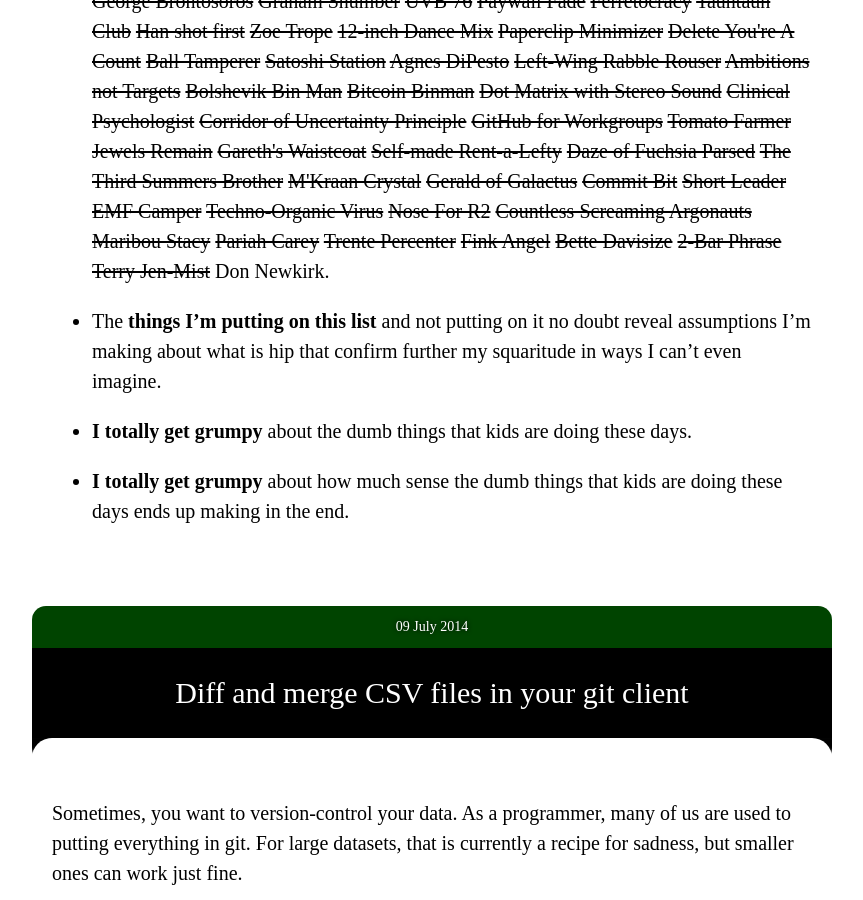
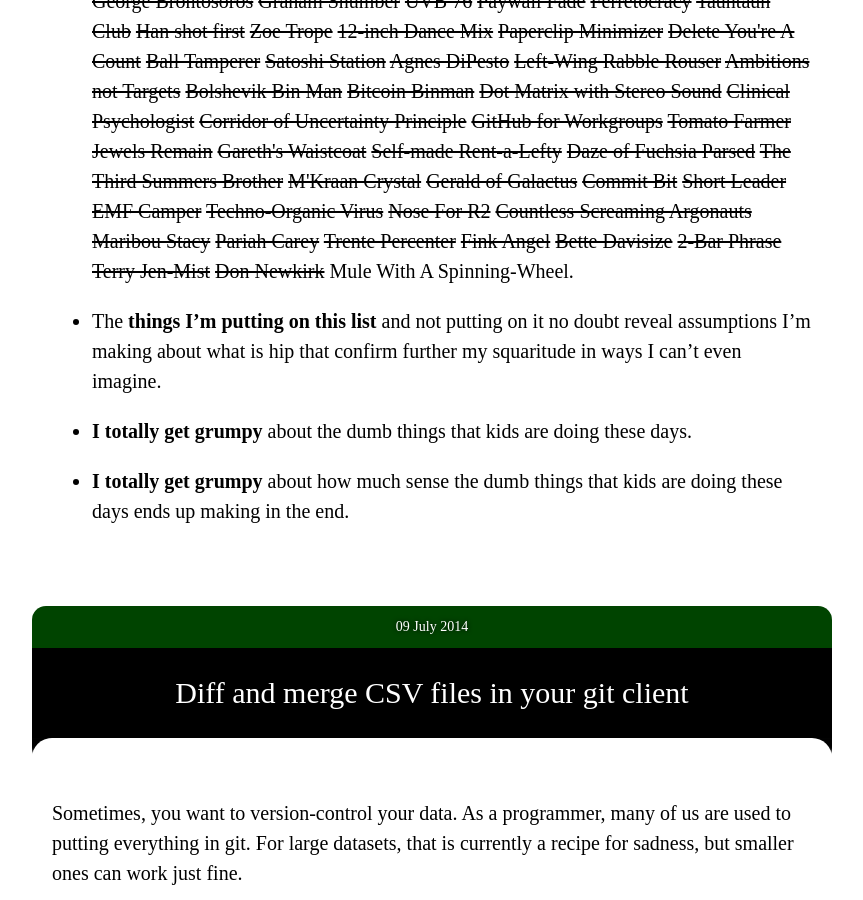
Before and after one commit to paulfitz/paulfitz.github.io, a Jekyll site: the page built from index.html, in a window 1280 px wide and 900 px high, scrolled down 20796 px. Shown: the whole window, without its empty margins (208-1071 px from the left). Built offline with Jekyll 4.4.1, drawn with Linux system fonts in a browser that asks for light colours; nearby versions of some CDN libraries.

Commit message:
more pike

```diff
--- a/_data/pikes.json
+++ b/_data/pikes.json
@@ -174,5 +174,6 @@
   "Bette Davisize",
   "2-Bar Phrase",
   "Terry Jen-Mist",
-  "Don Newkirk"
+  "Don Newkirk",
+  "Mule With A Spinning-Wheel"
 ]
```
